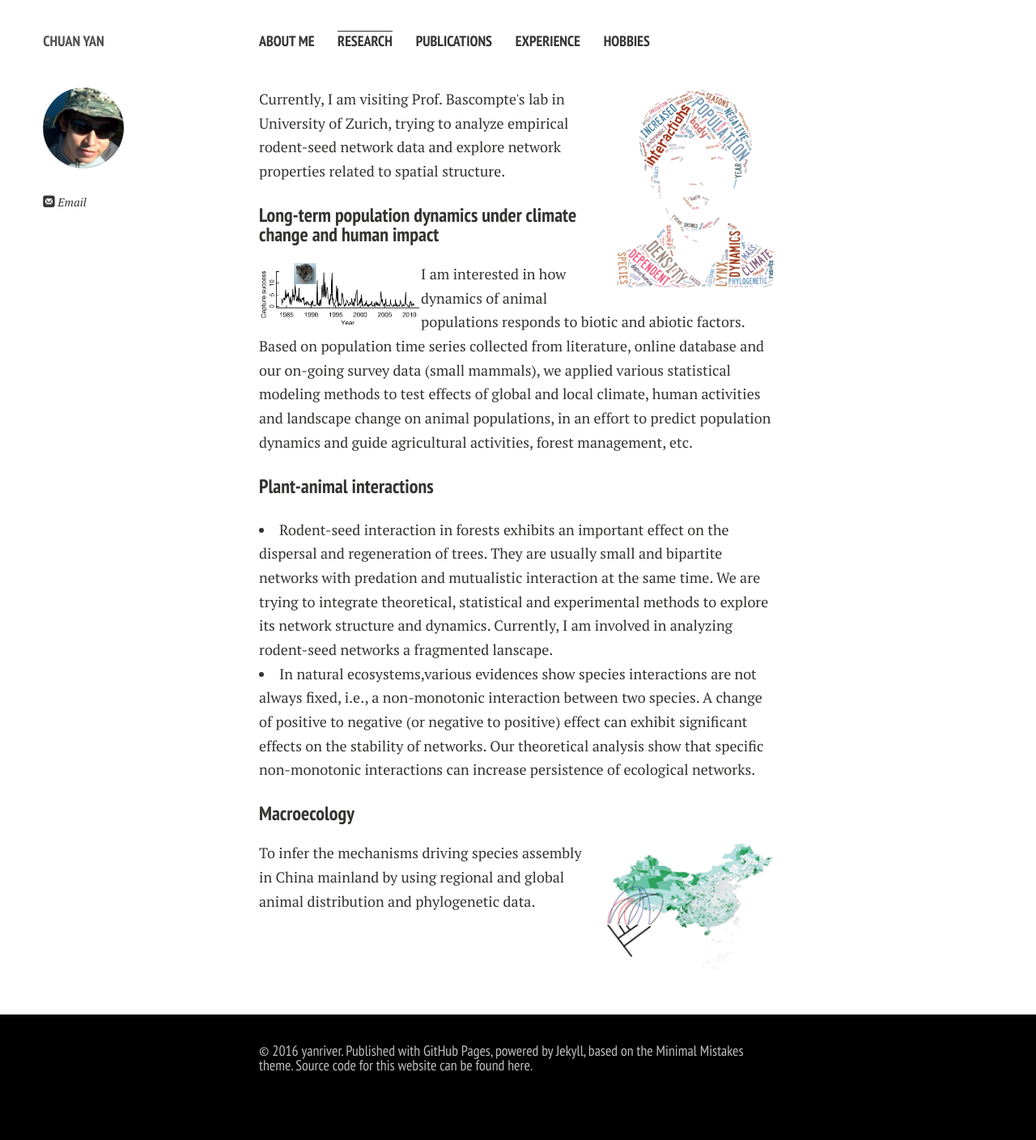
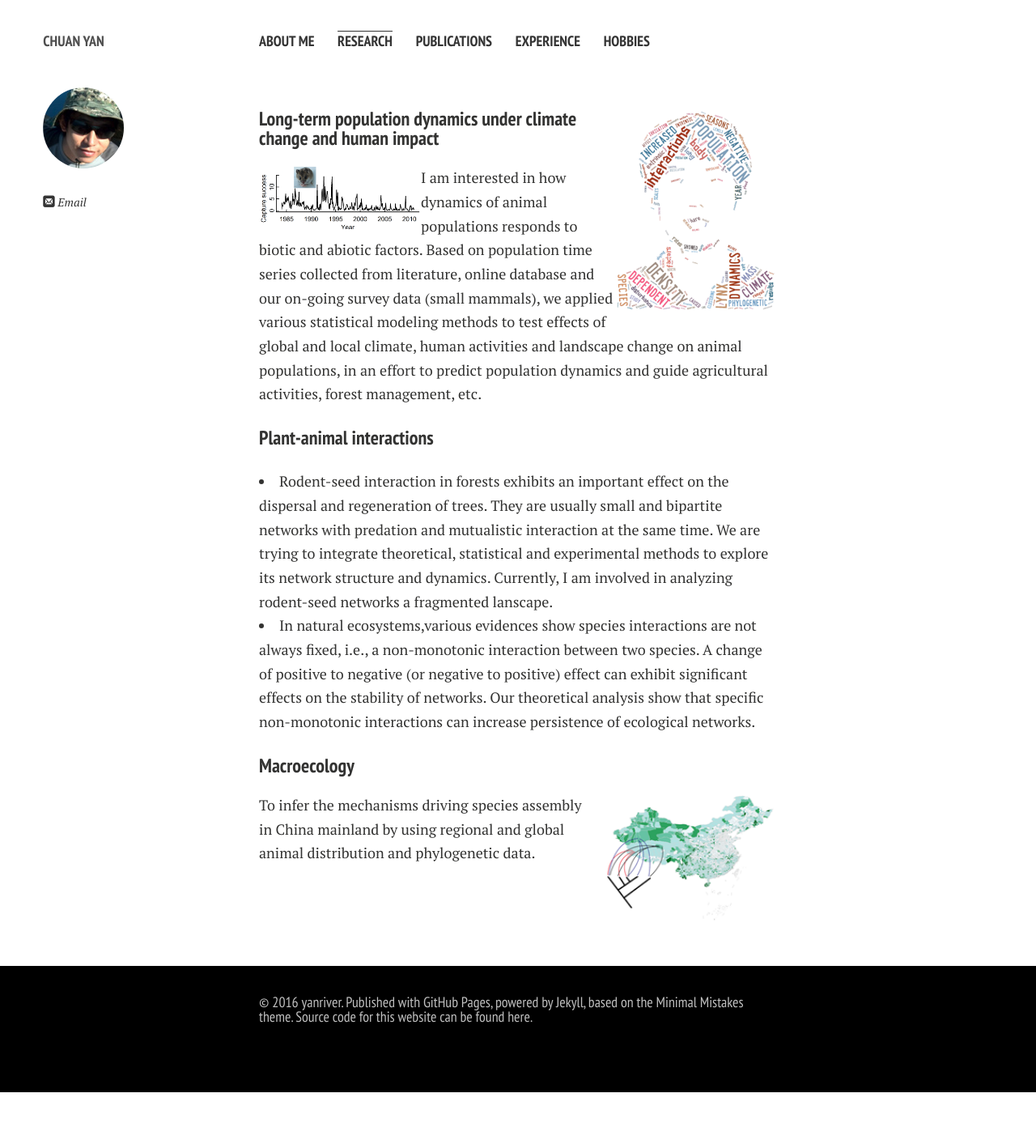
Before and after one commit to yanriver/yanriver.github.io, a Jekyll site: the page built from projects.md, in a window 1280 px wide. Shown: the whole page at 81% size. Built offline with Jekyll 4.4.1, drawn with Linux system fonts in a browser that asks for light colours; nearby versions of some CDN libraries; after the commit the page ends 1349 px from its top, so only the background shows below that.

Commit message:
something

```diff
--- a/projects.md
+++ b/projects.md
@@ -5,7 +5,7 @@ title: Projects
 ---
 <p>
 <img src="/images/academic_cloud.png" align="right" width="200" height="200">
-Currently, I am visiting Prof. Bascompte's lab in University of Zurich, trying to analyze empirical rodent-seed network data and explore network properties related to spatial structure.
+
 </p>
 
 
```
